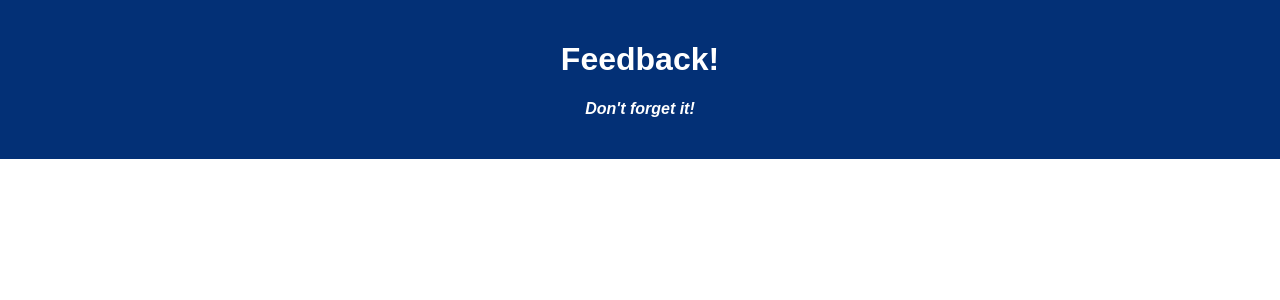
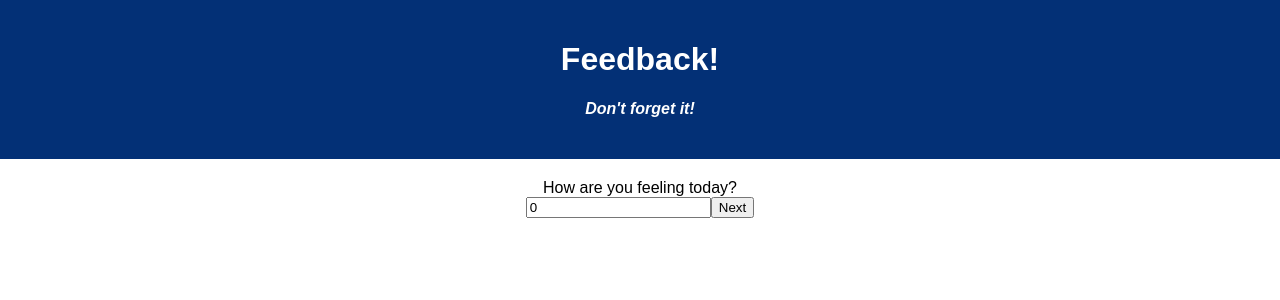
Before and after one commit to Queerty/weekend-redux-feedback-loop, a React (Create React App) app: page / in a window 1280 px wide. Shown: the top 300 px of the page. Built offline with nearby package versions, Linux system fonts and the light colour scheme; no server answers.

Commit message:
set up PageOne component to set feelingsValue and store feelingsValue in redux state

```diff
--- a/src/components/App/App.jsx
+++ b/src/components/App/App.jsx
@@ -3,7 +3,7 @@
 import './App.css';
 import { useEffect } from 'react';
 import { useDispatch } from 'react-redux';
-
+import PageOne from '../PageOne/PageOne';
 function App() {
 
 const dispatch = useDispatch();
@@ -29,8 +29,8 @@
       <header className='App-header'>
         <h1 className='App-title'>Feedback!</h1>
         <h4>Don't forget it!</h4>
-
       </header>
+      <PageOne />
     </div>
   );
 }
--- a/src/components/PageOne/PageOne.jsx
+++ b/src/components/PageOne/PageOne.jsx
@@ -3,16 +3,34 @@
 // import { useSelector, useDispatch } from "react-redux";
 // import { HashRouter as Router, Route, Link } from 'react-router-dom';
 
-// function PageOne() {
-//     // const dispatch = useDispatch();
-//     // const
+import { useState } from "react";
+import { useDispatch } from "react-redux";
 
 
+function PageOne() {
+//set feelings value
+const dispatch = useDispatch();
+const [feelingsValue, setFeelingsValue] = useState(0)
 
-// return(
-// <div>
+const handleNext = () => {
+    event.preventDefault();
 
+    dispatch({
+        type: "FEELINGS_INFO",
+        payload: {feelingsValue}
+    })
+}
+return(
+    <>
+    <div>How are you feeling today?</div>
+    <input
+    placeholder="1-5"
+    value={feelingsValue}
+    onChange={(evt) => setFeelingsValue(evt.target.value)}
+    />
+    <button type="button" onClick={handleNext}>Next</button>
+    </>
+)
+}
 
-// </div>
-// )
-// }
+export default PageOne;
--- a/src/index.js
+++ b/src/index.js
@@ -8,6 +8,8 @@
 import { applyMiddleware, createStore, combineReducers } from 'redux';
 
 //reducers go here
+
+//reducer for list of feedback history
 const feedbackList = (state = [], action) => {
     if (action.type === "FEEDBACK_INFO"){
         console.log(action.payload);
@@ -15,10 +17,19 @@
     }
     return state;
 };
+
+//reducer for current feedback session
+const feelingInfo = (state = [], action) => {
+    if (action.type === 'FEELINGS_INFO'){
+        return action.payload;
+    }
+    return state;
+};
 //store goes here
 const storeInstance = createStore(
     combineReducers({
-feedbackList
+feedbackList,
+feelingInfo
     }),
     applyMiddleware(logger)
 );
```
